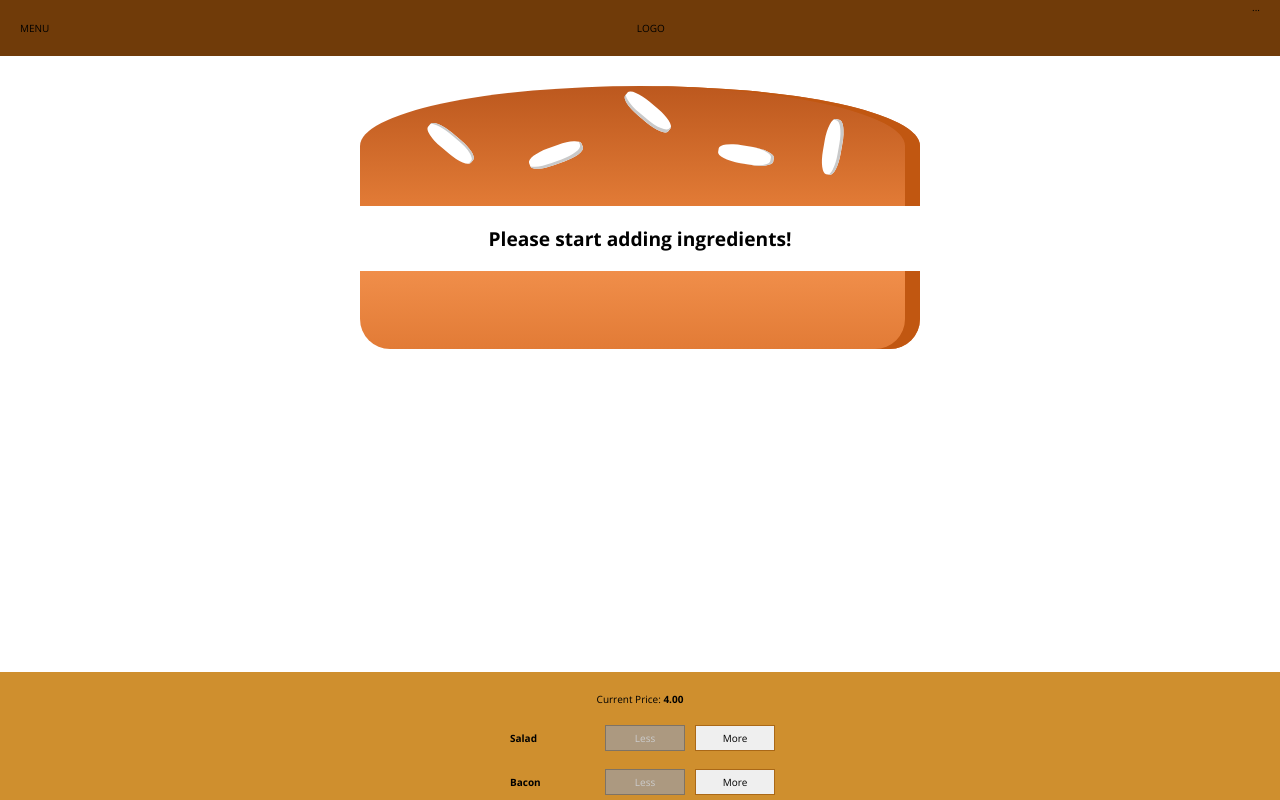
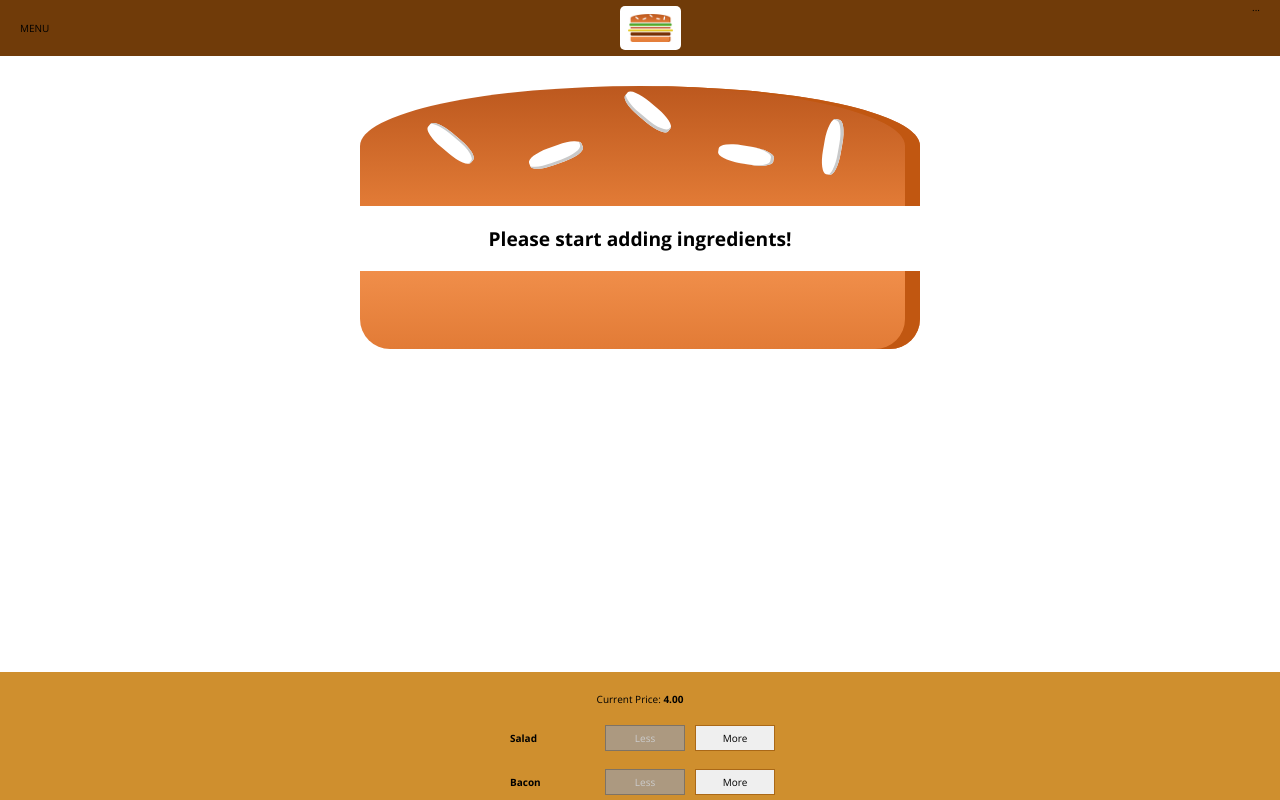
Before and after one commit to bangarangler/BurgerBuilder, a React (Create React App) app: page / in a window 1280 px wide. Shown: the top 800 px of the page. Built offline with nearby package versions, Linux system fonts and the light colour scheme.

Commit message:
Added Logo component

```diff
--- /dev/null
+++ b/src/components/Logo/Logo.js
@@ -0,0 +1,15 @@
+import React from 'react';
+
+import burgerLogo from '../../assets/images/burger-logo.png';
+
+import classes from './Logo.module.scss';
+
+const logo = props => {
+  return (
+    <div className={classes.Logo}>
+      <img src={burgerLogo} alt="Burger Logo"/>
+    </div>
+  )
+}
+
+export default logo;
--- /dev/null
+++ b/src/components/Logo/Logo.module.scss
@@ -0,0 +1,11 @@
+.Logo {
+  background-color: white;
+  padding: 8px;
+  height: 80%;
+  box-sizing: border-box;
+  border-radius: 5px;
+
+  img {
+    height: 100%;
+  }
+}
--- a/src/components/Navigation/Toolbar/Toolbar.js
+++ b/src/components/Navigation/Toolbar/Toolbar.js
@@ -1,12 +1,13 @@
 import React from 'react';
 
 import classes from './Toolbar.module.scss';
+import Logo from '../../Logo/Logo';
 
 const toolbar = props => {
   return (
     <header className={classes.Toolbar}>
       <div>MENU</div>
-      <div>LOGO</div>
+      <Logo />
       <nav>
         ...
       </nav>
```
Also changed, not shown: src/assets/images/burger-logo.png (added).
